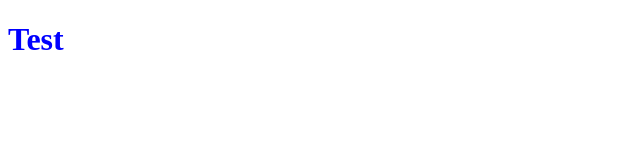
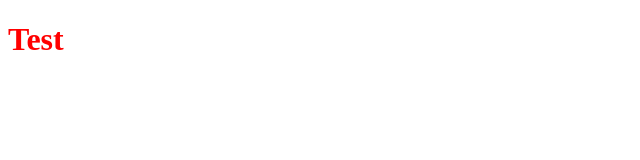
Before and after one commit to Wick-Lim/test-menu-1, a React (Vite) app: page / in a window 1280 px wide. Shown: the top 160 px of the page, without its empty margins (0-640 px from the left). Built offline with nearby package versions, Linux system fonts and the light colour scheme; the HTML template or start-up script is replaced by a standard one.

Commit message:
base commit

```diff
--- a/src/App.tsx
+++ b/src/App.tsx
@@ -1,31 +1,20 @@
-import { Theme, ThemeProvider } from "@emotion/react";
 import styled from "@emotion/styled";
 
-interface CustomTheme extends Theme {
-  colors: {
-    primary: string;
-  };
-}
 
-const Test = styled.h1(({ theme }) => {
-  const customTheme = theme as CustomTheme;
-  const color = customTheme.colors.primary
-
-  return {
-    color: color,
-  }
+const Test = styled.h1({
+  color: 'red',
 });
 
 function App() {
   return (
     <>
-      <ThemeProvider theme={{
+      {/* <ThemeProvider theme={{
         colors: {
           primary: "blue",
         },
-      }}>
+      }}> */}
         <Test>Test</Test>
-      </ThemeProvider>
+      {/* </ThemeProvider> */}
     </>
   );
 }
```
